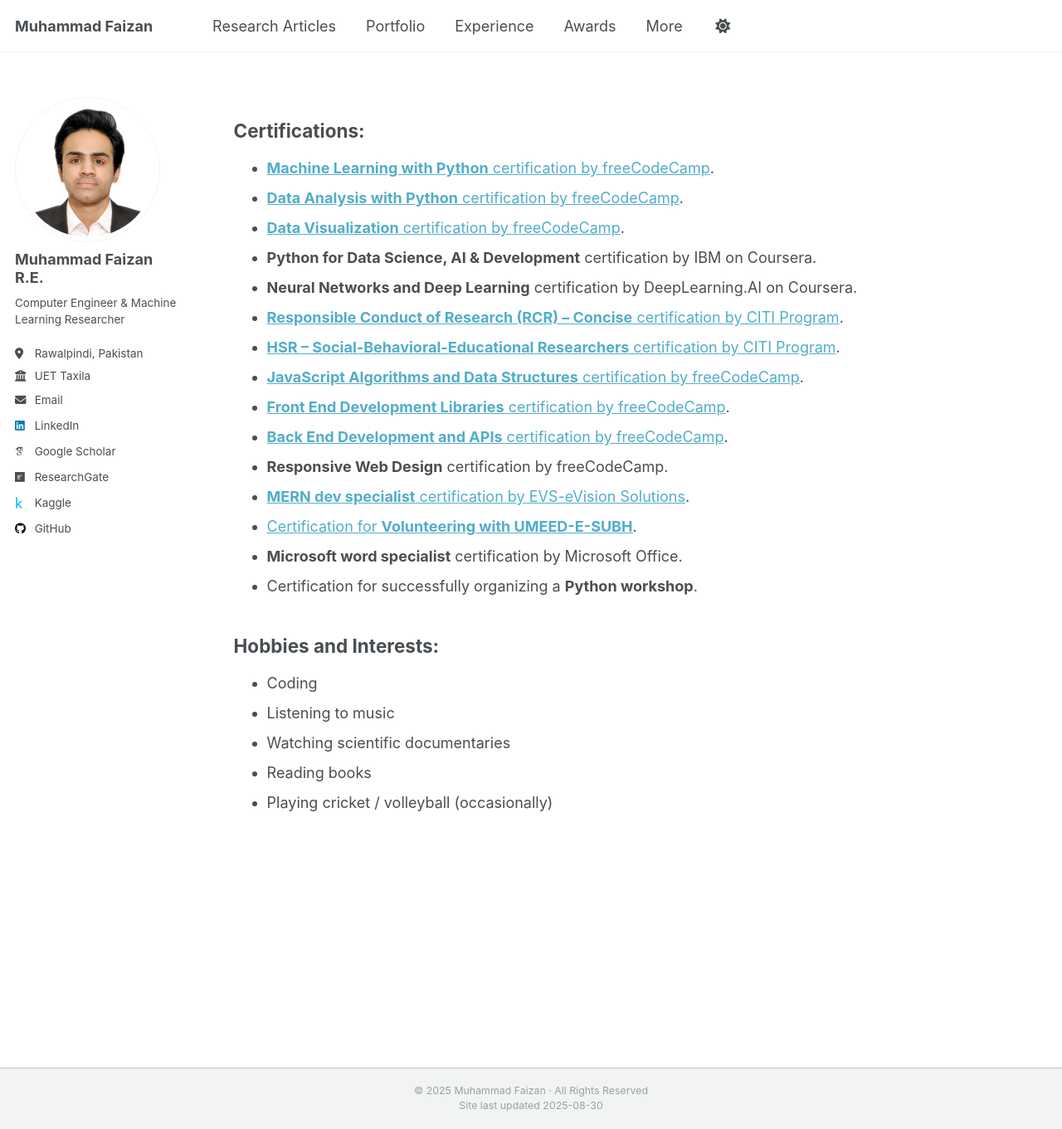
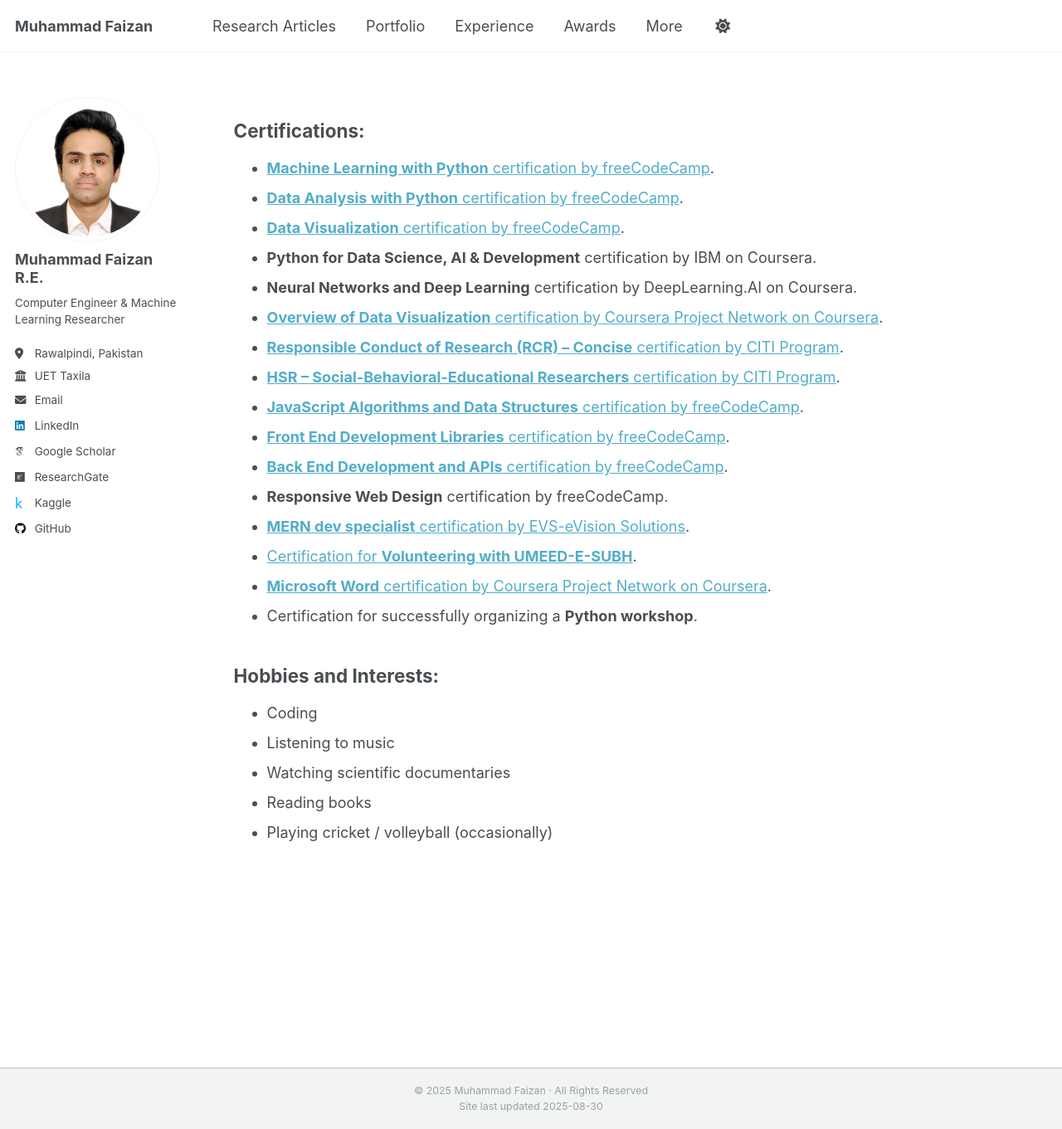
Before and after one commit to MuhammadFaizan99/MuhammadFaizan99.github.io, a Jekyll site: the page built from _pages/more.md, in a window 1280 px wide and 1361 px high. Shown: the whole window at 83% size. Built offline with Jekyll 4.4.1, drawn with Linux system fonts in a browser that asks for light colours; some web fonts are replaced; a script that is not in the unit is left out.

Commit message:
Update more.md

```diff
--- a/_pages/more.md
+++ b/_pages/more.md
@@ -15,6 +15,7 @@ redirect_from:
 - [**Data Visualization** certification by freeCodeCamp](https://www.freecodecamp.org/certification/fcc67cd55f9-c36a-4a22-8abf-c691d82cc511/data-visualization).
 - **Python for Data Science, AI & Development** certification by IBM on Coursera.
 - **Neural Networks and Deep Learning** certification by DeepLearning.AI on Coursera.
+- [**Overview of Data Visualization** certification by Coursera Project Network on Coursera](https://www.coursera.org/account/accomplishments/verify/PUT192LA7K66).
 - [**Responsible Conduct of Research (RCR) – Concise** certification by CITI Program](https://www.citiprogram.org/verify/?wb6c213f9-d3bb-4ae6-a0e0-3641674abc68-71594743).
 - [**HSR – Social-Behavioral-Educational Researchers** certification by CITI Program](https://www.citiprogram.org/verify/?w68492d72-519b-4e0b-bd8a-6bfbf94be0ad-71594790).
 - [**JavaScript Algorithms and Data Structures** certification by freeCodeCamp](https://www.freecodecamp.org/certification/fcc67cd55f9-c36a-4a22-8abf-c691d82cc511/javascript-algorithms-and-data-structures).
@@ -23,7 +24,7 @@ redirect_from:
 - **Responsive Web Design** certification by freeCodeCamp.
 - [**MERN dev specialist** certification by EVS-eVision Solutions](https://drive.google.com/file/d/1Vq_yaPOXdfCmPjcW1wjV79CW_KK2tBBV/view?usp=sharing).
 - [Certification for **Volunteering with UMEED-E-SUBH**](https://drive.google.com/file/d/1NYcA-aowOeHe32njHK3TpKrUucUHjtcd/view?usp=sharing).
-- **Microsoft word specialist** certification by Microsoft Office.
+- [**Microsoft Word** certification by Coursera Project Network on Coursera](https://www.coursera.org/account/accomplishments/verify/VUOJXXW83T6U).
 - Certification for successfully organizing a **Python workshop**.
 
 ## Hobbies and Interests:
```
